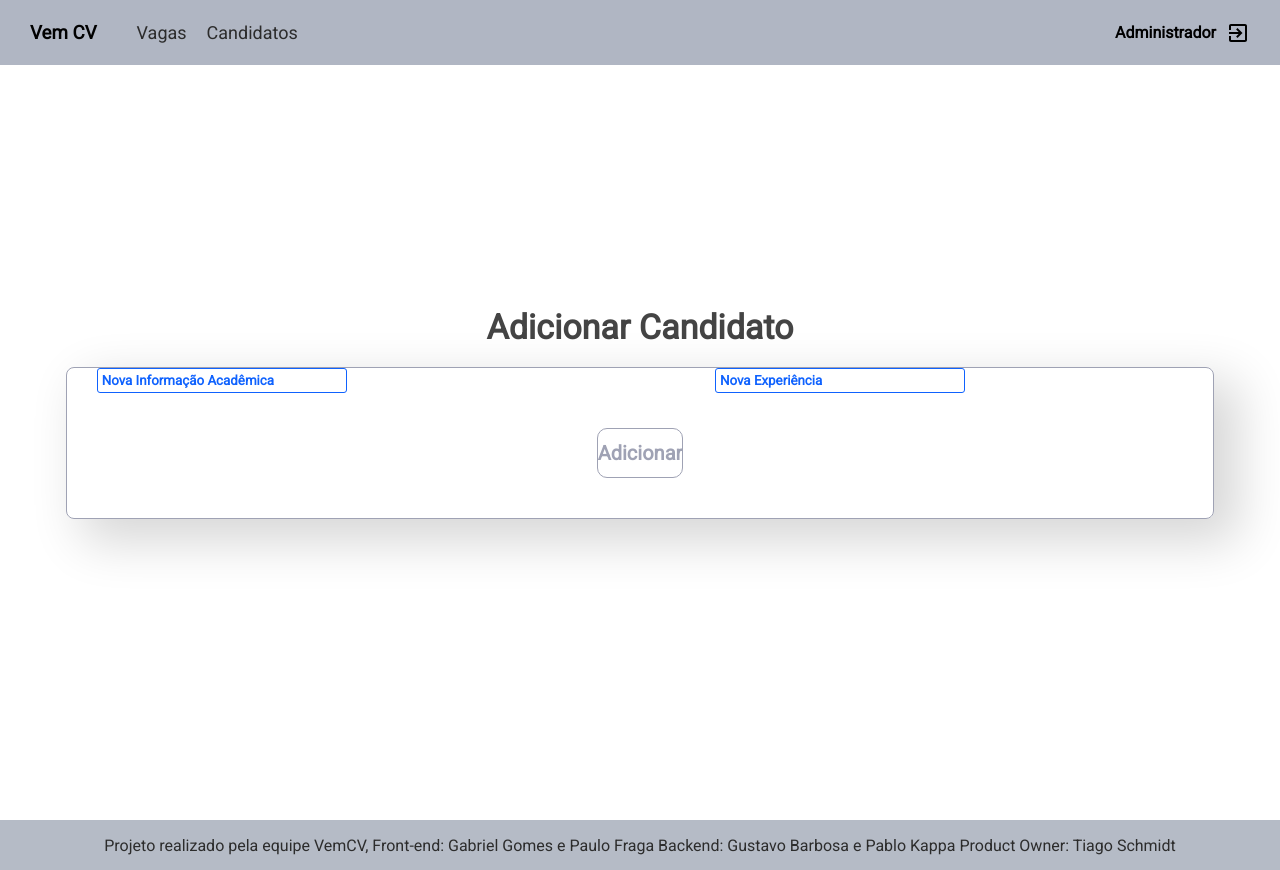
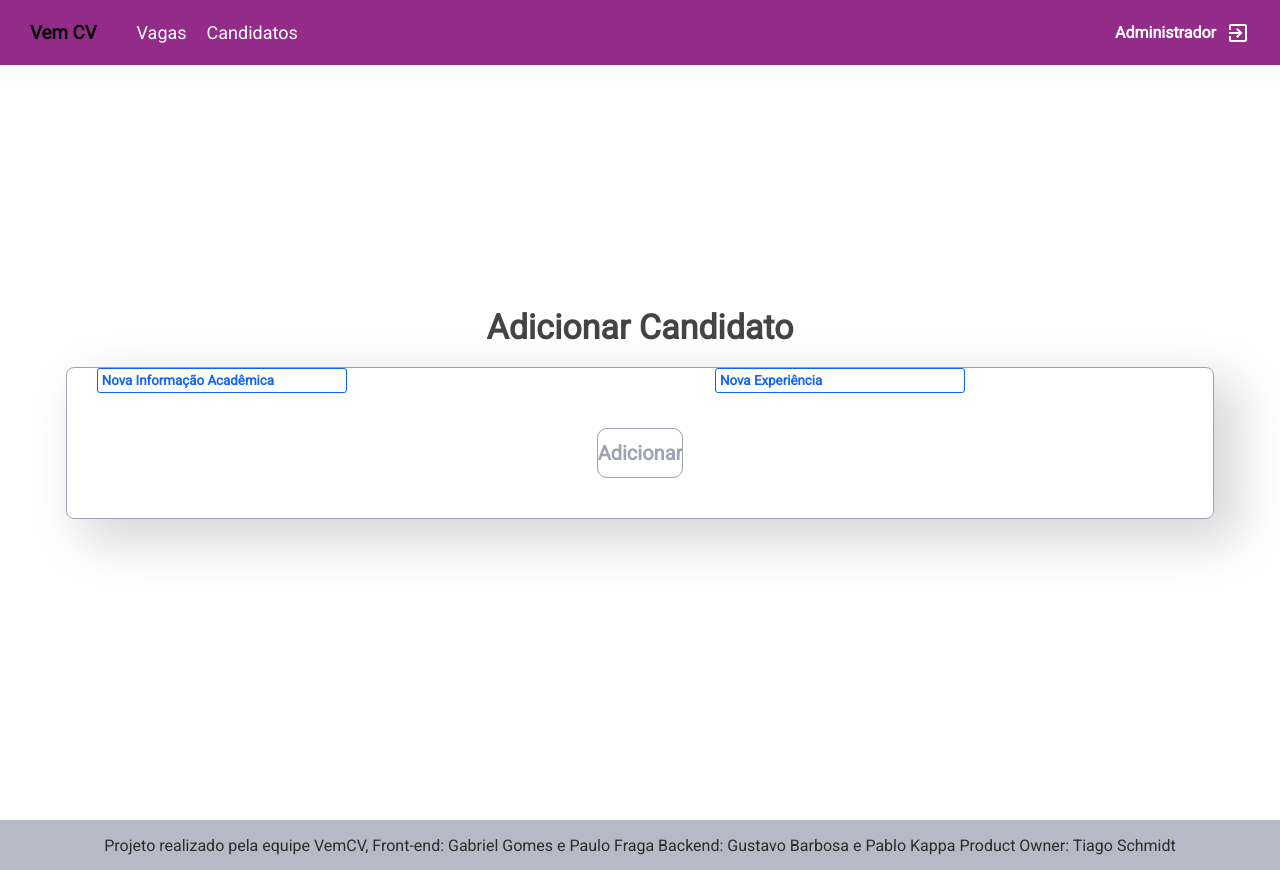
Before and after one commit to PauloFra/projeto-final-VemSer, a React (Create React App) app in the folder projeto-final-vemser/: page /TesteTeste in a window 1280 px wide. Built offline with nearby package versions, Linux system fonts and the light colour scheme; sample sign-in values are in the browser's storage.

Commit message:
arquivo theme

```diff
--- a/projeto-final-vemser/src/Theme.tsx
+++ /dev/null
@@ -1,5 +0,0 @@
-export const Theme = {
-    color:{
-
-    }
-}
--- a/projeto-final-vemser/src/components/globalStyles/global.styles.tsx
+++ b/projeto-final-vemser/src/components/globalStyles/global.styles.tsx
@@ -1,13 +1,15 @@
 import styled from "styled-components";
-
+import Theme from "../../theme/Theme";
 export const BackGroundTabela = styled.div`
   display: flex;
   flex-direction: column;
-  width: 97%;
+  width: 100%;
+  padding: 0px 3%;
   min-height: 94vh;
   margin: 0 auto;
   border-radius: 16px;
   margin-bottom: 20px;
+  background-color: ${Theme.color.background};
 `;
 export const DivMenu = styled.div`
   height: 100%;
@@ -15,12 +17,13 @@ export const DivMenu = styled.div`
   display: flex;
   justify-content: center;
   flex-direction: column;
-  a {
+  /*  a {
     color: #777777;
+    font-size: 50px;
     :hover {
-      color: #a6aec1;
+      color: red;
     }
-  }
+  } */
   button {
     border: none;
   }
@@ -29,7 +32,6 @@ export const TBodyTable = styled.tbody``;
 export const Title = styled.h1`
   font-size: 40px;
   color: rgb(51, 51, 51);
-  /*  margin-bottom: 24px; */
 `;
 export const SubTitle = styled.h3`
   padding-top: 5px;
@@ -70,7 +72,6 @@ export const TheadTabela = styled.thead`
 export const ContainerButtonsPage = styled.div`
   padding: 10px 0px 10px 20px;
   display: flex;
-
   height: 100%;
   align-items: end;
   font-size: 14px;
@@ -105,7 +106,6 @@ export const ButtonVisualizar = styled.button`
     box-shadow: 0 1px #666;
     transform: translateY(0.5px);
   }
-
 `;
 
 export const SpanDefault = styled.span`
@@ -132,8 +132,8 @@ export const ThTabela = styled.th<{
   text-align: ${(props) => props.align};
   border-radius: ${(props) => props.radius};
   padding-left: 20px;
-  color: #444;
-  background-color: rgb(108, 120, 142, 0.5);
+  color: ${Theme.fontColor.secondary};
+  background-color: ${Theme.color.primary};
   border-bottom: 1.5px solid #dfe0eb;
 `;
 
--- a/projeto-final-vemser/src/components/header/Header.styles.tsx
+++ b/projeto-final-vemser/src/components/header/Header.styles.tsx
@@ -1,12 +1,13 @@
 import styled from "styled-components";
-
+import Theme from "../../theme/Theme";
 export const ContainerHeader = styled.header`
-  background-color: #b0b6c3;
+  background-color: #922c88;
   display: flex;
   align-items: center;
   justify-content: space-between;
   padding: 15px 30px;
   height: 65px;
+  color: ${Theme.fontColor.secondary};
 `;
 export const Ulflex = styled.ul`
   column-gap: 20px;
@@ -23,7 +24,7 @@ export const Li = styled.li`
   a {
     font-size: 18px;
 
-    color: #2c2c2c;
+    color: ${Theme.fontColor.secondary};
     :hover {
       color: rgb(44, 44, 44, 0.8);
     }
@@ -36,6 +37,7 @@ export const ButtonLogout = styled.button`
   font-size: 17px;
   display: flex;
   align-items: center;
+  color: ${Theme.fontColor.secondary};
   cursor: pointer;
   svg {
     font-size: 24px;
--- a/projeto-final-vemser/src/theme/Theme.tsx
+++ b/projeto-final-vemser/src/theme/Theme.tsx
@@ -1,11 +1,13 @@
 const Theme = {
   color: {
-    primary: "#b0b6c3",
+    primary: "#922c88",
     secondary: "#9fa2b4",
     error: "#ff6969",
+    background: "#f8f8f8",
   },
   fontColor: {
     primary: "#444444",
+    secondary: "#ffffff",
   },
   space: {
     default: "20px",
```
